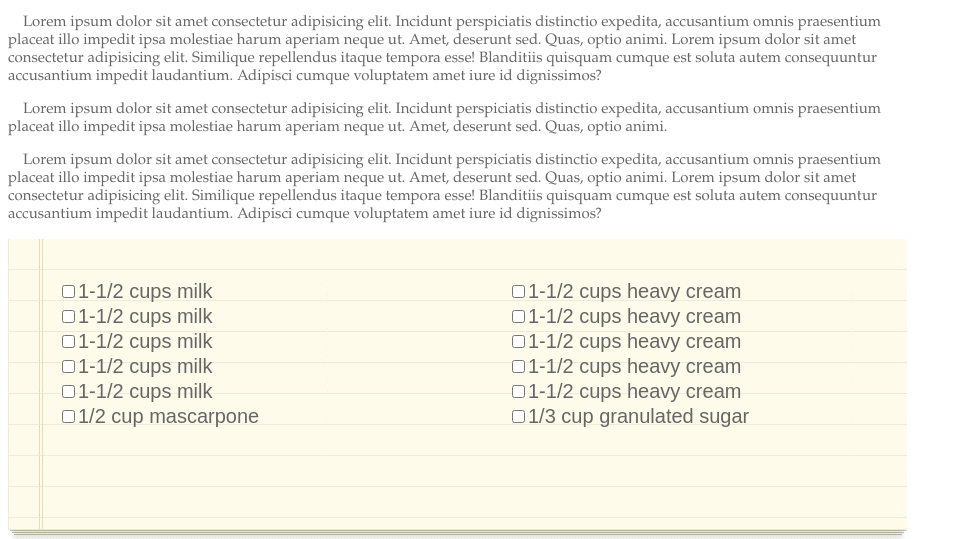
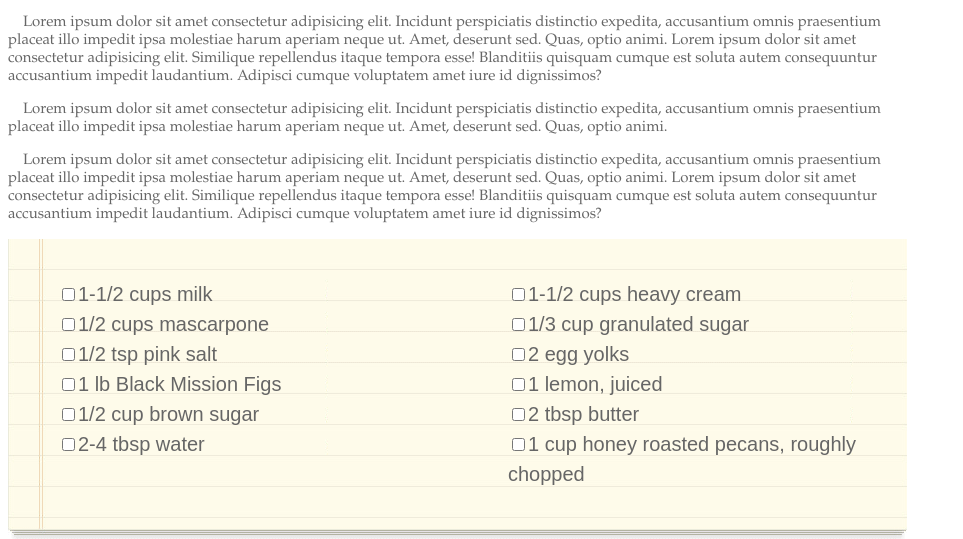
Before and after one commit to zarkle/chocolate-pizza, a plain HTML site: page index.html in a window 1280 px wide. Shown: the part 802-1341 px from the top of the page, without its empty margins (0-963 px from the left). Drawn offline with nearby package versions, Linux system fonts and the light colour scheme.

Commit message:
time's out

```diff
--- a/index.html
+++ b/index.html
@@ -21,7 +21,7 @@
           <a href=""><img src="img/gp-icon.png" alt="Google Plus icon" class="icon"></a>
           <a href=""><img src="img/insta-icon.png" alt="Instagram icon" class="icon"></a>
           <a href=""><img src="img/flic-icon.png" alt="Flicker icon" class="icon"></a>
-          <a href=""><img src="img/pint-icon.png" alt="Pinterest icon" class="icon"></a>
+          <a href=""><img src="img/pint-icon.png" alt="Pinterest icon" class="icon"></a>&nbsp;
           <a href=""><img src="img/rss-icon.png" alt="RSS feed icon" class="icon"></a>
           <a href=""><img src="img/mail-icon.png" alt="Email icon" class="icon"></a>
         </div>
@@ -48,19 +48,19 @@
         <img src="img/list-bg.png" alt="Recipe Card background image">
         <div class="column1 recipe">
           <input type="checkbox" name="ingredient">1-1/2 cups milk<br>
-          <input type="checkbox" name="ingredient">1-1/2 cups milk<br>
-          <input type="checkbox" name="ingredient">1-1/2 cups milk<br>
-          <input type="checkbox" name="ingredient">1-1/2 cups milk<br>
-          <input type="checkbox" name="ingredient">1-1/2 cups milk<br>
-          <input type="checkbox" name="ingredient">1/2 cup mascarpone
+          <input type="checkbox" name="ingredient">1/2 cups mascarpone<br>
+          <input type="checkbox" name="ingredient">1/2 tsp pink salt<br>
+          <input type="checkbox" name="ingredient">1 lb Black Mission Figs<br>
+          <input type="checkbox" name="ingredient">1/2 cup brown sugar<br>
+          <input type="checkbox" name="ingredient">2-4 tbsp water
         </div>
         <div class="column2 recipe">
             <input type="checkbox" name="ingredient">1-1/2 cups heavy cream<br>
-            <input type="checkbox" name="ingredient">1-1/2 cups heavy cream<br>
-            <input type="checkbox" name="ingredient">1-1/2 cups heavy cream<br>
-            <input type="checkbox" name="ingredient">1-1/2 cups heavy cream<br>
-            <input type="checkbox" name="ingredient">1-1/2 cups heavy cream<br>
-            <input type="checkbox" name="ingredient">1/3 cup granulated sugar
+            <input type="checkbox" name="ingredient">1/3 cup granulated sugar<br>
+            <input type="checkbox" name="ingredient">2 egg yolks<br>
+            <input type="checkbox" name="ingredient">1 lemon, juiced<br>
+            <input type="checkbox" name="ingredient">2 tbsp butter<br>
+            <input type="checkbox" name="ingredient">1 cup honey roasted pecans, roughly chopped
         </div>
       </section>
     </main>
--- a/style.css
+++ b/style.css
@@ -81,7 +81,7 @@ h1 {
 }
 
 .column1.recipe {
-  line-height: 25px;
+  line-height: 30px;
   position: absolute;
   top: 40px;
   left: 50px;
@@ -91,7 +91,7 @@ h1 {
 }
 
 .column2.recipe {
-  line-height: 25px;
+  line-height: 30px;
   position: absolute;
   top: 40px;
   left: 500px;
```
